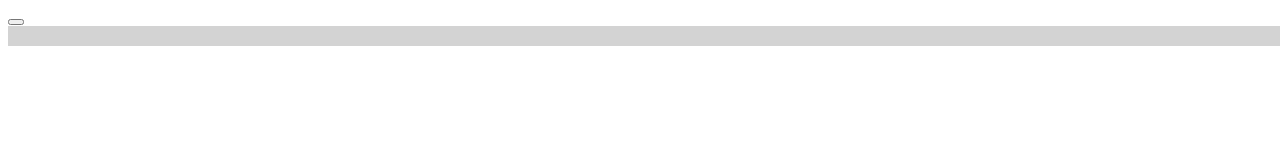
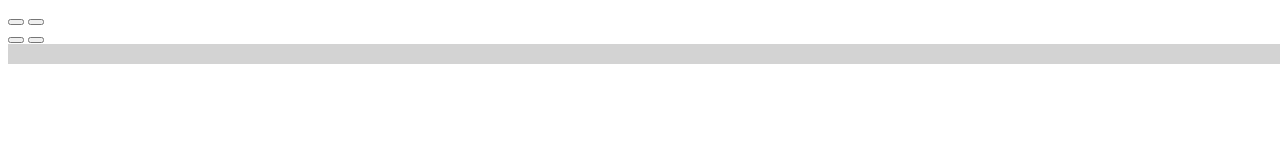
Before and after one commit to notPlancha/context-menu-manager, a plain HTML site: page main.html in a window 1280 px wide. Drawn offline with Linux system fonts and the light colour scheme.

Commit message:
Extended buttons

```diff
--- a/main.html
+++ b/main.html
@@ -8,7 +8,14 @@
   </head>
   <body>
     <div class="buttons">
-      <button type="button" name="Refresh"></button>
+      <div class="line">
+        <button type="button" name="Refresh"></button>
+        <button type="button" name="Save"></button>
+      </div>
+      <div class="line">
+        <button type="button" name="Load"></button>
+        <button type="button" name="Merge"></button>
+      </div>
     </div>
     <div class="context-menu-buttons" onload="">
       <div class="New list">
```
Also changed, not shown: NewPage.html (deleted).
